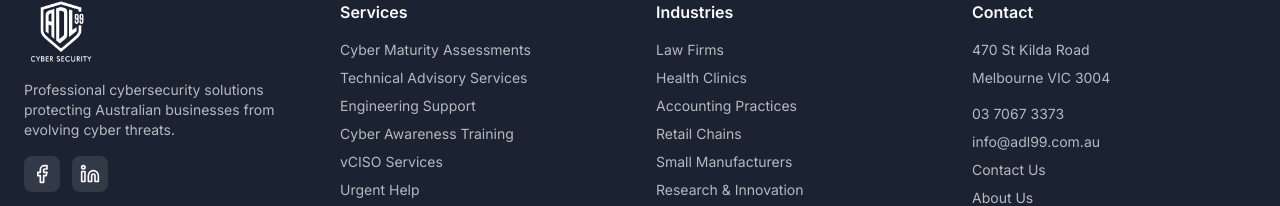
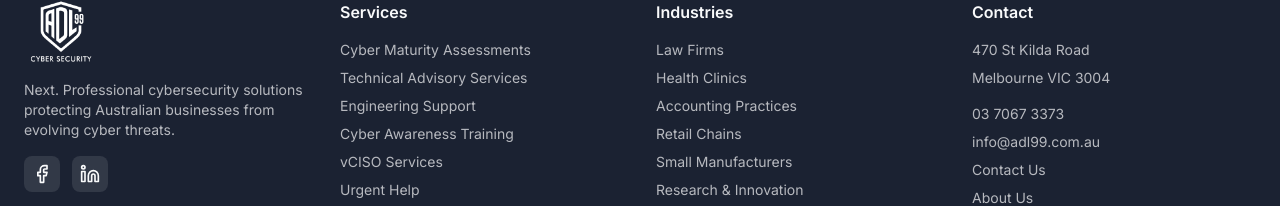
Before and after one commit to akshayvt0487/adl99, a Next.js app: page / in a window 1280 px wide. Shown: the part 6688-6894 px from the top of the page. Built offline with nearby package versions, Linux system fonts and the light colour scheme; no server answers.

Commit message:
footer test

```diff
--- a/src/components/Footer.tsx
+++ b/src/components/Footer.tsx
@@ -21,7 +21,7 @@ const Footer = () => {
               />
             </Link>
             <p className="text-sm text-background/70 mb-4">
-              Professional cybersecurity solutions protecting Australian businesses from evolving cyber threats.
+            Next.  Professional cybersecurity solutions protecting Australian businesses from evolving cyber threats.
             </p>
             <div className="flex gap-3">
               <a
```
